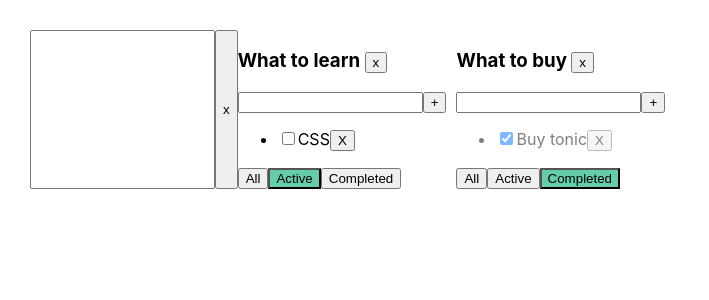
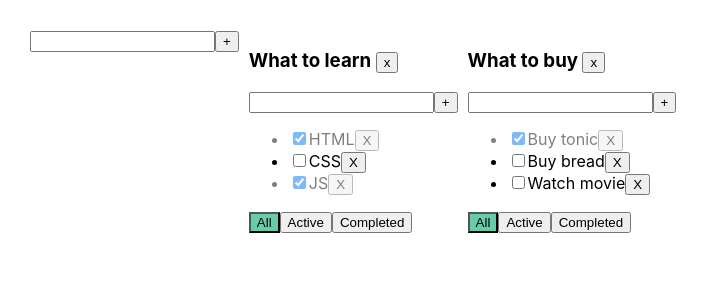
Before and after one commit to dktwho/2-todolist-ts-by-d, a React (Create React App) app: page / in a window 1280 px wide. Shown: the top 300 px of the page, without its empty margins (0-709 px from the left). Built offline with nearby package versions, Linux system fonts and the light colour scheme.

Commit message:
modified function addTodo, create addTask

```diff
--- a/src/AddItemForm.tsx
+++ b/src/AddItemForm.tsx
@@ -1,8 +1,7 @@
 import React, {ChangeEvent, KeyboardEvent, useState} from "react";
 
 type AddItemFormPropsType = {
-    addTodo: (value: string, todolistId: string) => void
-    id: string
+    addItem: (value: string) => void
 }
 export const AddItemForm = (props: AddItemFormPropsType) => {
     const [value, setValue] = useState('')
@@ -17,14 +16,14 @@ export const AddItemForm = (props: AddItemFormPropsType) => {
             setError('Value is required')
             return
         }
-        props.addTodo(value.trim(), props.id);
+        props.addItem(value.trim());
         setValue('')
     }
 
     const onKeyPressHandler = (e: KeyboardEvent<HTMLInputElement>) => {
         setError(null)
         if (e.code === 'Enter') {
-            props.addTodo(value, props.id);
+            props.addItem(value);
             setValue('')
         }
     }
--- a/src/App.tsx
+++ b/src/App.tsx
@@ -2,6 +2,7 @@ import React, {useState} from 'react';
 import './App.css';
 import { Todolist} from "./Todolist";
 import {v4} from 'uuid';
+import {AddItemForm} from "./AddItemForm";
 
 
 export type FilterValueType = 'all' | 'active' | 'completed'
@@ -18,8 +19,8 @@ function App() {
     let todoListId2 = v4()
 
     let [todoLists, setTodoLists] = useState<TodoListType[]>([
-        {id: todoListId1, title: 'What to learn', filter: 'active'},
-        {id: todoListId2, title: 'What to buy', filter: 'completed'},
+        {id: todoListId1, title: 'What to learn', filter: 'all'},
+        {id: todoListId2, title: 'What to buy', filter: 'all'},
     ])
 
     let [tasksObj, setTasks] = useState({
@@ -36,9 +37,8 @@ function App() {
     })
 
 
-    // let [tasks, setTasks] = useState<Array<TasksType>>(tasks1)
 
-    const addTodo = (value: string, todolistId: string) => {
+    const addItem = (value: string, todolistId: string) => {
         let task = {id: v4(), title: value, isDone: false}
         let tasks = tasksObj[todolistId]
         let newTasks = [task, ...tasks]
@@ -80,7 +80,7 @@ function App() {
 
     return (
         <div className="App">
-            <input type="text"/> <button>x</button>
+         <AddItemForm addItem={() => {}} />
             {todoLists.map(todolist => {
 
                 let taskForTodoList = tasksObj[todolist.id];
@@ -100,7 +100,7 @@ function App() {
                         tasks={taskForTodoList}
                         removedTodo={removedTodo}
                         filterTodos={filterTodos}
-                        addTodo={addTodo}
+                        addItem={addItem}
                         changeStatusHandler={changeStatusHandler}
                         filter={todolist.filter}
                         removeTodoList={removeTodoList}
--- a/src/Todolist.tsx
+++ b/src/Todolist.tsx
@@ -1,4 +1,4 @@
-import React, {ChangeEvent, useState} from "react";
+import React, {ChangeEvent} from "react";
 import {FilterValueType} from "./App";
 import {AddItemForm} from "./AddItemForm";
 
@@ -15,12 +15,16 @@ export type  TitlePropsType = {
     // tasks: TasksType[]
     removedTodo: (id: string, todolistId: string) => void;
     filterTodos: (value: FilterValueType, todolistId: string) => void
-    addTodo: (value: string, todolistId: string) => void
+    addItem: (value: string, todolistId: string) => void
     changeStatusHandler: (taskId: string, isDone: boolean, todolistId: string) => void
     filter: FilterValueType
     removeTodoList: (todolistId: string) => void
 }
-export const Todolist = ({title, tasks, removedTodo, filterTodos, addTodo, changeStatusHandler, filter, id, removeTodoList}: TitlePropsType) => {
+export const Todolist = ({title, tasks, removedTodo, filterTodos, addItem, changeStatusHandler, filter, id, removeTodoList}: TitlePropsType) => {
+
+    const addTask = (title: string) => {
+        addItem(title, id)
+    }
 
     const AllClickHandler = () => filterTodos('all', id)
     const ActiveClickHandler = () => filterTodos('active', id)
@@ -31,7 +35,7 @@ export const Todolist = ({title, tasks, removedTodo, filterTodos, addTodo, chang
     return (
         <div>
             <h3>{title} <button onClick={removeTodoListHandler}>x</button></h3>
-            <AddItemForm addTodo={addTodo} id={id}/>
+            <AddItemForm addItem={addTask}/>
             <ul>
                 {tasks.map(el => {
                     const onRemoveHandler = () => {
```
